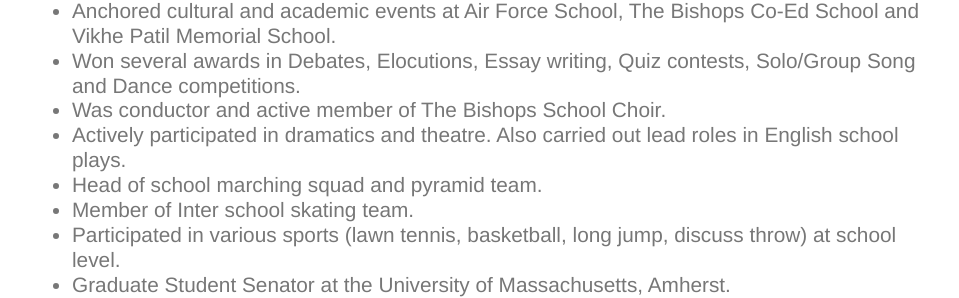
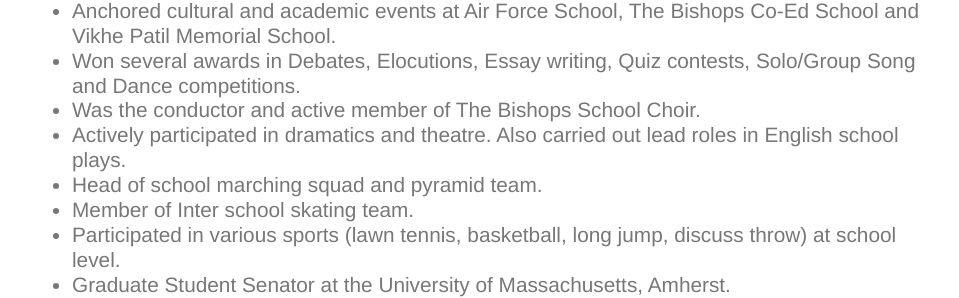
Before and after one commit to Uppaal/Uppaal.github.io, a Jekyll site: the page built from cv/index.html, in a window 1280 px wide and 900 px high, scrolled down 3808 px. Shown: the part 183-481 px from the top of the window, without its empty margins (160-1119 px from the left). Built offline with Jekyll 4.4.1, drawn with Linux system fonts in a browser that asks for light colours.

Commit message:
Update index.html

```diff
--- a/cv/index.html
+++ b/cv/index.html
@@ -155,7 +155,7 @@ title: Curriculum Vitae
 		<li>Headed a project on ‘Creativity and Innovation’ and managed a team of UG and PG students at Indian Institute of Technology, Delhi.</li>
 		<li>Anchored cultural and academic events at Air Force School, The Bishops Co-Ed School and Vikhe Patil Memorial School.</li>
 		<li>Won several awards in Debates, Elocutions, Essay writing, Quiz contests, Solo/Group Song and Dance competitions.</li>
-		<li>Was conductor and active member of The Bishops School Choir.</li>
+		<li>Was the conductor and active member of The Bishops School Choir.</li>
 		<li>Actively participated in dramatics and theatre. Also carried out lead roles in English school plays.</li>
 		<li>Head of school marching squad and pyramid team.</li>
 		<li>Member of Inter school skating team.</li>
```
